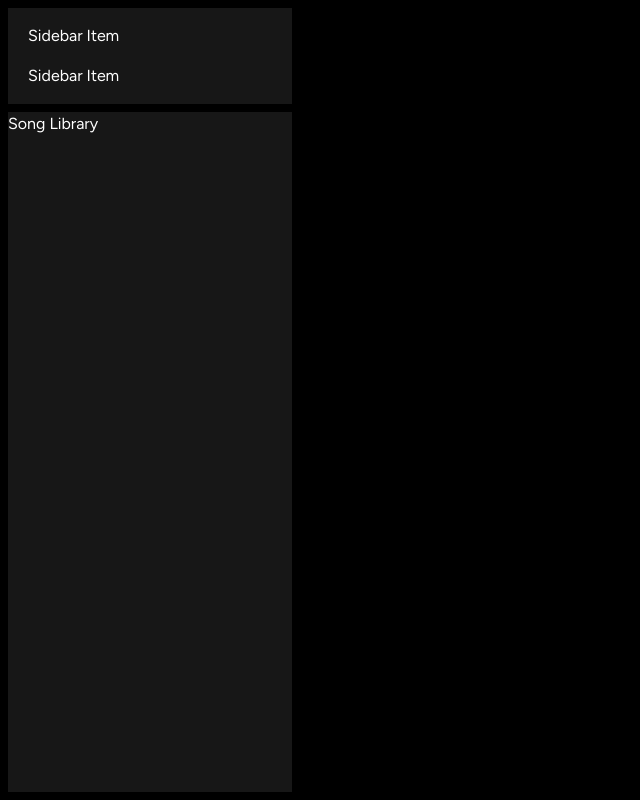
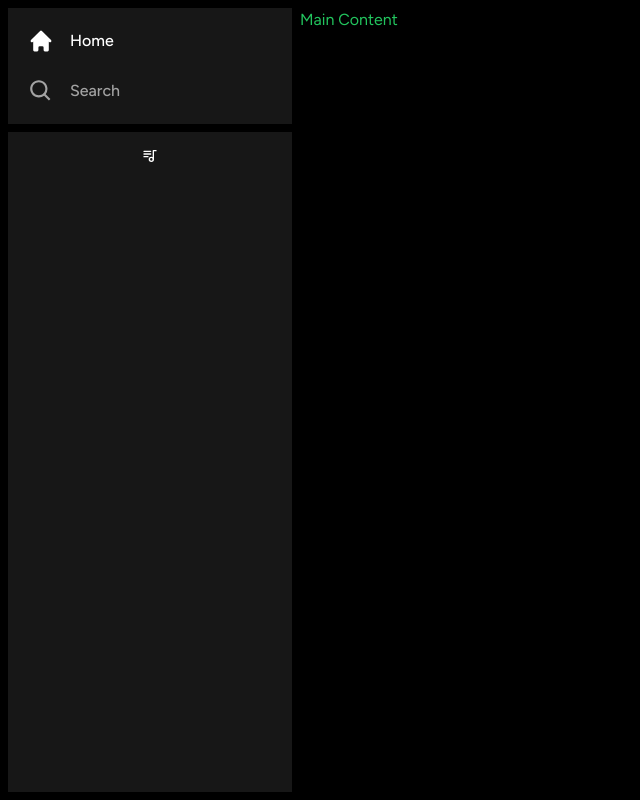
Before and after one commit to mszjar/spotify-clone, a Next.js app: page / in a window 1280 px wide. Shown: the whole page, without its empty margins (0-640 px from the left). Built offline with nearby package versions, Linux system fonts and the light colour scheme.

Commit message:
icons added

```diff
--- /dev/null
+++ b/components/Library.tsx
@@ -0,0 +1,20 @@
+"use client";
+import { TbPlaylist } from "react-icons/tb";
+
+const Library = () => {
+  const onClick = () => {
+    // handle upload later
+  };
+
+  return (
+    <div className="flex flex-col">
+      <div className="flex items-center justify-center px-5 pt-4">
+        <div className="inline-flex items-center gap-x-2">
+          <TbPlaylist />
+        </div>
+      </div>
+    </div>
+   );
+}
+
+export default Library;
--- a/components/Sidebar.tsx
+++ b/components/Sidebar.tsx
@@ -6,25 +6,24 @@ import { HiHome } from "react-icons/hi";
 import { BiSearch } from "react-icons/bi";
 import Box from "./Box";
 import SidebarItem from "./SidebarItem";
+import Library from "./Library";
 
 interface SidebarProps {
   children: React.ReactNode;
 }
 
-const Sidebar: React.FC<SidebarProps> = ({
-  children
-}) => {
+const Sidebar = ({ children }: SidebarProps) => {
   const pathname = usePathname();
 
   const routes = useMemo(() => [
     {
-      icons: HiHome,
+      icon: HiHome,
       label: 'Home',
       active: pathname !== '/search',
       href: '/',
     },
     {
-      icons: BiSearch,
+      icon: BiSearch,
       label: 'Search',
       active: pathname === '/search',
       href: '/search',
@@ -54,19 +53,18 @@ const Sidebar: React.FC<SidebarProps> = ({
               py-4
             ">
               {routes.map((item) => (
-                <SidebarItem
-                  key={item.label}
-                  {...item}
-                />
+                <SidebarItem key={item.label} {...item} />
 
               ))}
-
             </div>
           </Box>
           <Box className="overflow-y-auto h-full">
-            Song Library
+            <Library />
           </Box>
       </div>
+      <main className="h-full flex-1 overflow-y-auto py-2">
+        {children}
+      </main>
     </div>
   );
 }
--- a/components/SidebarItem.tsx
+++ b/components/SidebarItem.tsx
@@ -1,8 +1,44 @@
-const SidebarItem = () => {
+import Link from 'next/link';
+import { IconType } from 'react-icons';
+import { twMerge } from 'tailwind-merge';
+
+interface SidebarItemProps {
+  icon: IconType;
+  label: string;
+  active?: boolean;
+  href: string;
+}
+
+const SidebarItem: React.FC<SidebarItemProps> = ({
+  icon: Icon,
+  label,
+  active,
+  href
+}) => {
   return (
-    <div>
-      Sidebar Item
-    </div>
+    <Link
+      href={href}
+      className={twMerge(`
+        flex
+        flex-row
+        h-auto
+        items-center
+        w-full
+        gap-x-4
+        text-md
+        font-medium
+        cursor-pointer
+        hover:text-white
+        transition
+        text-neutral-400
+        py-1`,
+        active && "text-white"
+        )
+      }
+    >
+      <Icon size={26} />
+      <p className="truncate w-100">{label}</p>
+    </Link>
    );
 }
 
```
